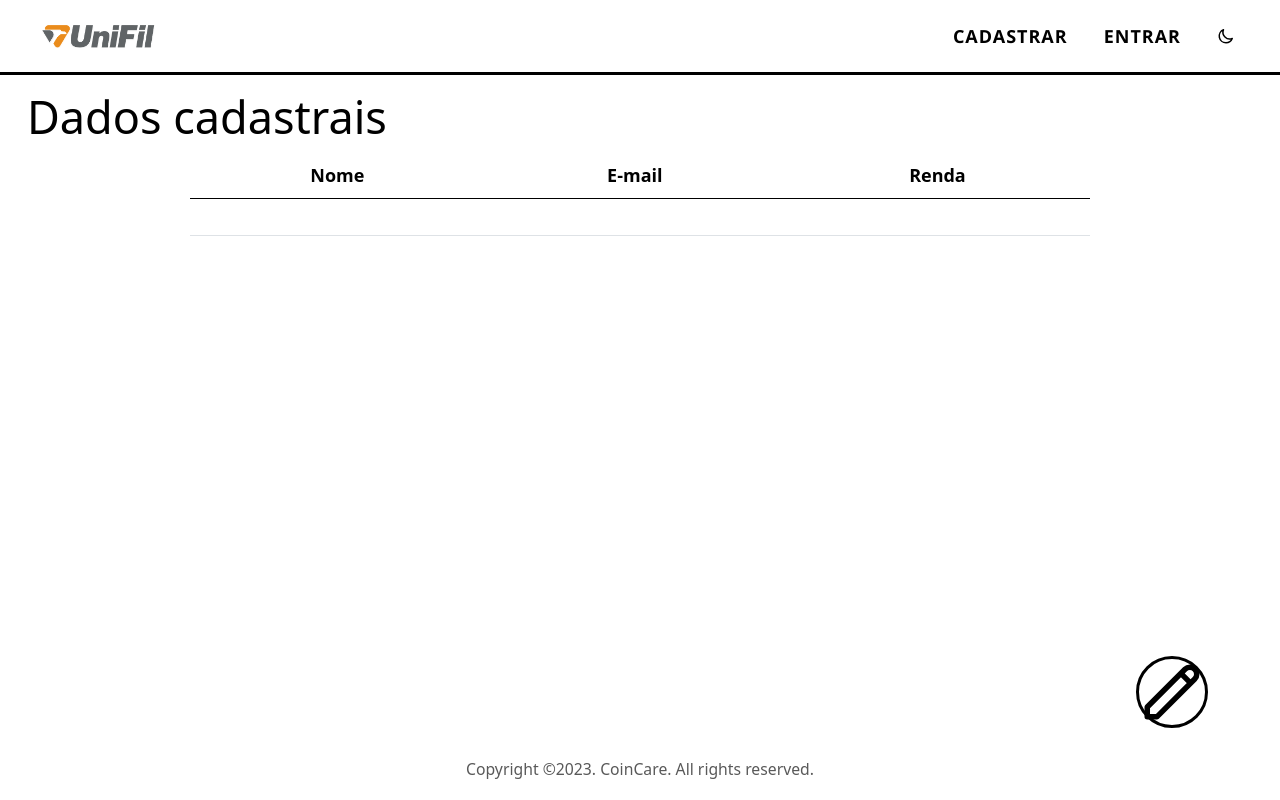
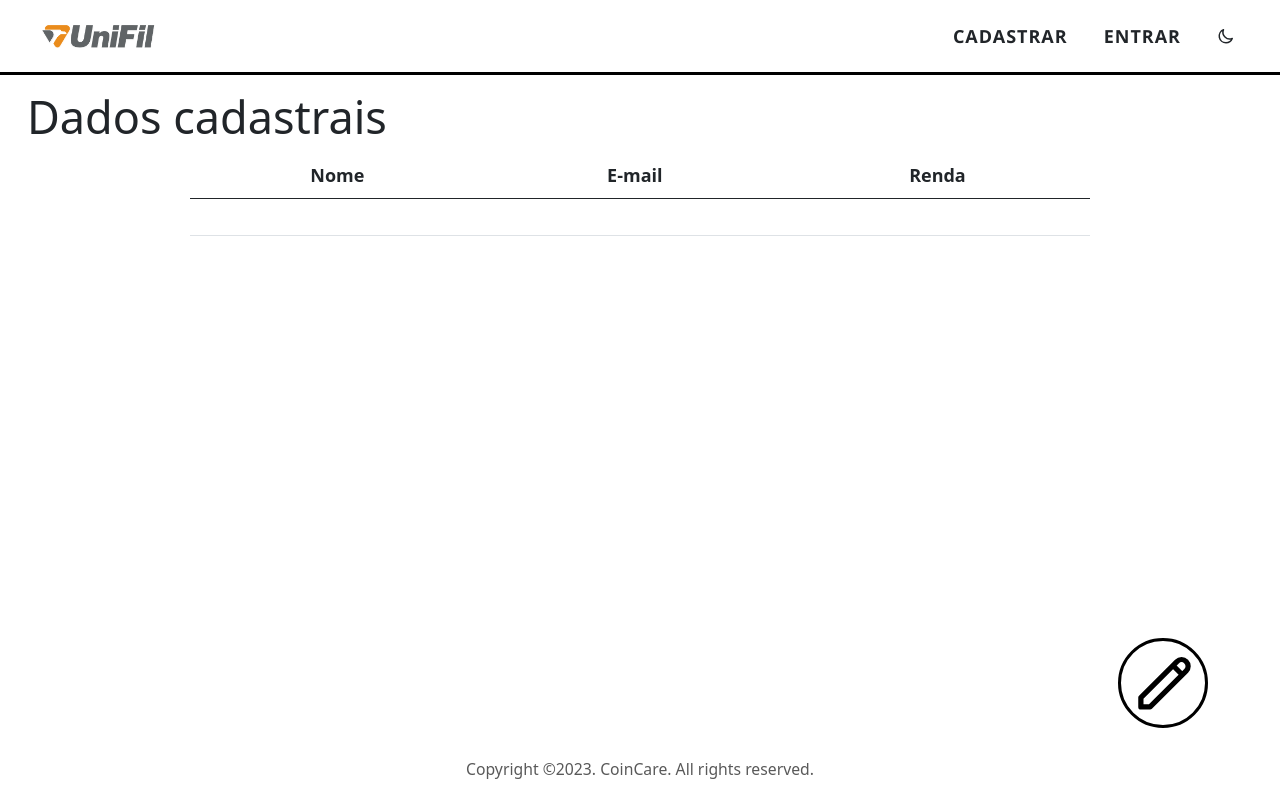
Before and after one commit to gabmats-creator/coincare-project, a Flask app: template templates/user.html in a window 1280 px wide. Run offline with Flask 3, Linux system fonts and the light colour scheme; the template is opened without the code that fills it, so the values that code supplies are empty.

Commit message:
Revert "Modo Escuro Corrigido"
This reverts commit 99daf8107a11545eddce72046d854d107f23972a.

```diff
--- a/static/css/user.css
+++ b/static/css/user.css
@@ -1,32 +1,8 @@
-body {
-    background-color: var(--background-color);
-    color: var(--text-dark);
-}
-
-.container {
-    width: 100%;
-    margin: 0;
-    padding: 0;
-}
-
-.header {
-    background-color: var(--background-color);
-}
-
-.nav__link .bill__icon:hover {
-    color: var(--item-colour);
-}
-
-.nav__link:hover {
-    color: var(--item-colour);
-}
-
 .table {
     max-width: 50rem;
     width: 100%;
     margin: 0 auto;
     border-spacing: 0;
-    color: var(--text-dark);
 }
 
 .table__cell {
@@ -70,7 +46,25 @@
     box-sizing: border-box;
 }
 
-.bill__edit,
+.bill__edit {
+    display: flex;
+    text-decoration: none;
+    align-items: center;
+    margin-left: 1rem;
+    color: inherit;
+}
+
+.bill__edit:hover {
+    text-decoration: underline;
+    color: var(--item-colour);
+}
+
+.pencil {
+    width: 2em;
+    height: 3em;
+    margin-left: 3px;
+}
+
 .bill__delete {
     display: flex;
     text-decoration: none;
@@ -79,7 +73,6 @@
     color: inherit;
 }
 
-.bill__edit:hover,
 .bill__delete:hover {
     text-decoration: underline;
     color: var(--item-colour);
@@ -90,8 +83,8 @@
     bottom: 4rem;
     right: 2rem;
     display: flex;
-    height: 4rem;
-    width: 4rem;
+    height: 5rem;
+    width: 5rem;
     border: var(--border);
     border-radius: 50%;
     color: var(--text-dark);
@@ -130,6 +123,7 @@
     z-index: 999;
 }
 
+/* Estilo para o conteúdo do popup */
 .popup {
     display: block;
     justify-content: center;
@@ -178,6 +172,7 @@
     }
 }
 
+/* Small devices (landscape phones, 767.98px and up) */
 @media (max-width: 767.98px) {
     .col-lg-3 {
         margin-bottom: 10px;
@@ -198,8 +193,8 @@
         padding: 10px 20px;
         margin: 5px 0;
         width: 100%;
-        display: flex;
-        justify-content: center;
+		display: flex;
+		justify-content: center;
     }
 
     .container {
@@ -211,6 +206,7 @@
     }
 }
 
+/* Medium devices (tablets, 768px and up)*/
 @media (min-width: 768px) and (max-width: 991.98px) {
     .col-lg-3 {
         margin-bottom: 10px;
@@ -218,6 +214,7 @@
     }
 }
 
+/* Large devices (small desktops, 992px and up)*/
 @media (min-width: 992px) and (max-width: 1599.98px) {
     .col-lg-3 {
         border-right: 1px solid #ccc;
@@ -225,6 +222,7 @@
     }
 }
 
+/* Extra large devices (large desktops, 1600px and up)*/
 @media (min-width: 1600px) {
     .col-lg-3 {
         border-right: 1px solid #ccc;
```
Also changed, not shown: 1 other file.
